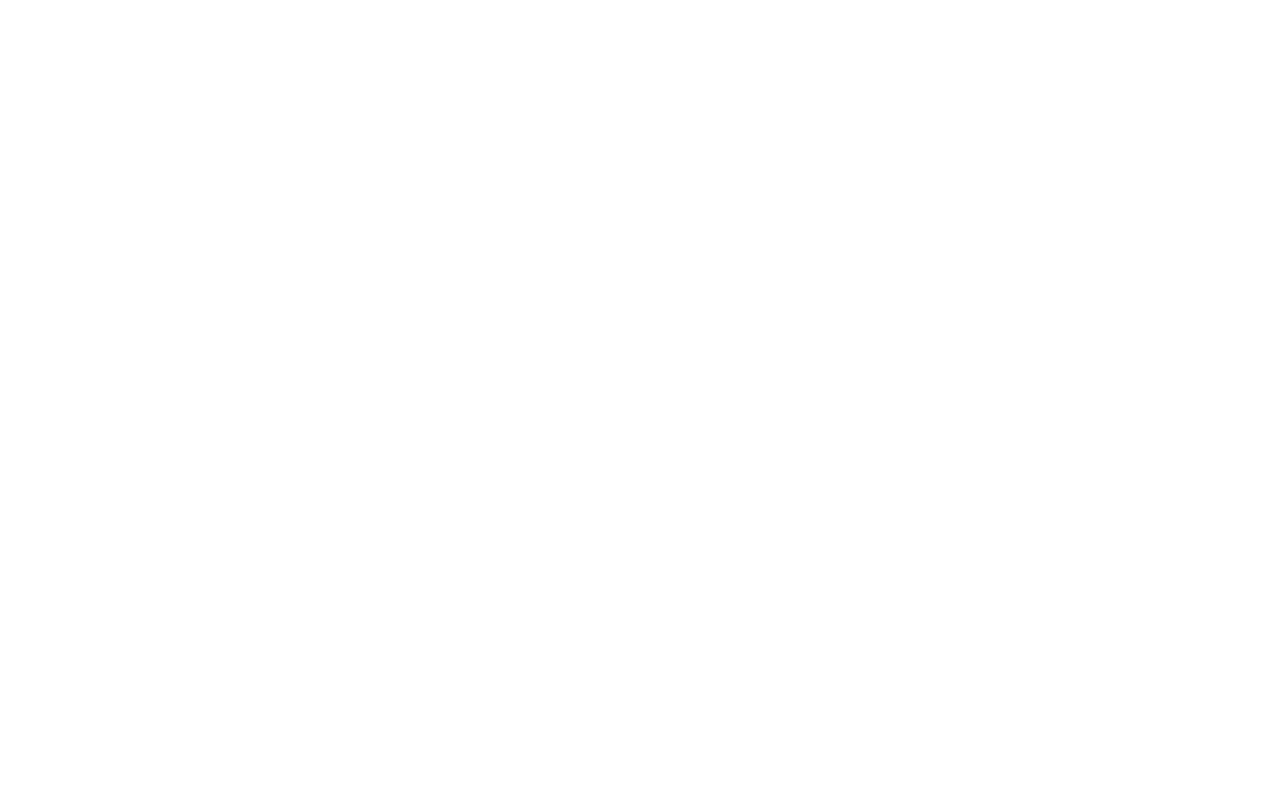
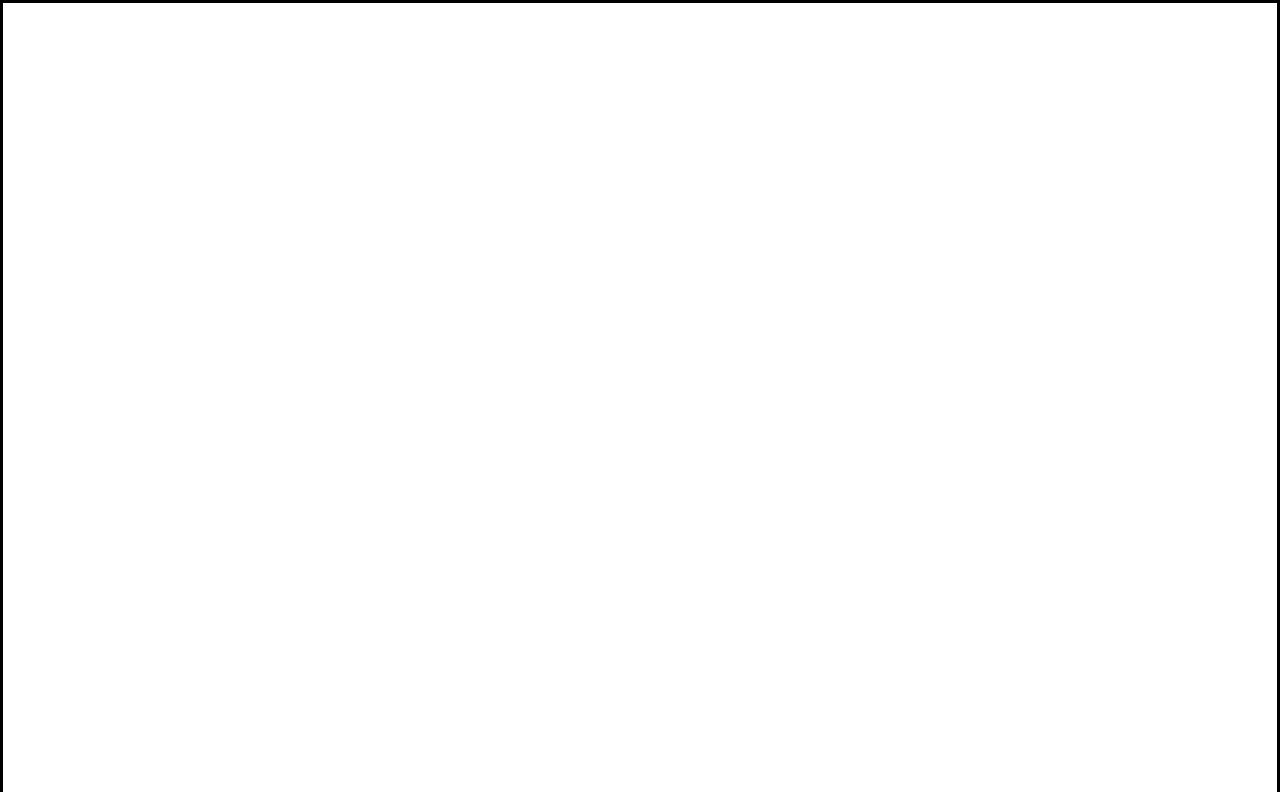
Before and after one commit to ibadra/ball-game, a website: page index.html in a window 1280 px wide. Shown: the top 792 px of the page. Drawn offline with nearby package versions, Linux system fonts and the light colour scheme.

Commit message:
Canvas full width

```diff
--- a/index.html
+++ b/index.html
@@ -4,10 +4,19 @@
     <meta charset="UTF-8" />
     <meta http-equiv="X-UA-Compatible" content="IE=edge" />
     <meta name="viewport" content="width=device-width, initial-scale=1.0" />
+    <link rel="stylesheet" href="styles.css" />
+    <link
+      rel="stylesheet"
+      href="node_modules/bootstrap/dist/css/bootstrap.min.css"
+    />
     <title>Ball Game</title>
   </head>
   <body>
-    <canvas id="gameArea" width="800" height="800"></canvas>
+    <canvas id="gameArea"></canvas>
+    <div>
+      <h1>Ball Game</h1>
+    </div>
+
     <script src="script.js"></script>
   </body>
 </html>
--- a/package.json
+++ b/package.json
@@ -5,7 +5,8 @@
   "main": "index.html",
   "scripts": {
     "test": "echo \"Error: no test specified\" && exit 1",
-    "start": "npm run lite"
+    "start": "npm run lite",
+    "lite": "lite-server"
   },
   "repository": {
     "type": "git",
@@ -28,5 +29,8 @@
   "homepage": "https://github.com/ibadra/ball-game#readme",
   "devDependencies": {
     "lite-server": "^2.6.1"
+  },
+  "dependencies": {
+    "bootstrap": "^5.1.0"
   }
 }
--- a/script.js
+++ b/script.js
@@ -0,0 +1,20 @@
+const canvas = document.getElementById("gameArea");
+const ctx = canvas.getContext("2d");
+window.addEventListener("resize", resizeCanvas, false);
+
+function resizeCanvas() {
+  canvas.width = window.innerWidth;
+  canvas.height = window.innerHeight;
+
+  /**
+   * Your drawings need to be inside this function otherwise they will be reset when
+   * you resize the browser window and the canvas goes will be cleared.
+   */
+  drawStuff();
+}
+
+resizeCanvas();
+
+function drawStuff() {
+  // do your drawing stuff here
+}
--- a/styles.css
+++ b/styles.css
@@ -1,3 +1,11 @@
 #gameArea {
   border: solid black;
-}
+  display: block;
+  height: 100%;
+  width: 100%;
+} /* To remove the scrollbars */
+
+* {
+  margin: 0;
+  padding: 0;
+} /* to remove the top and left whitespace */
```
Also changed, not shown: 1 other file.
